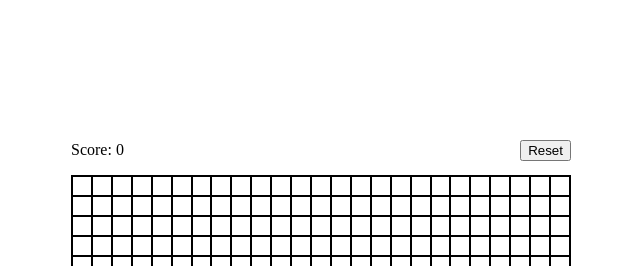
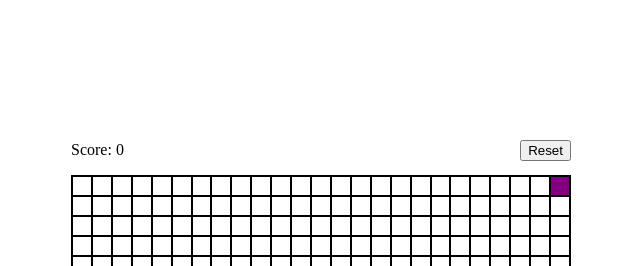
Before and after one commit to garrett-c714/snake, a React (Vite) app: page / in a window 1280 px wide. Shown: the top 266 px of the page, without its empty margins (319-959 px from the left). Built offline with nearby package versions, Linux system fonts and the light colour scheme.

Commit message:
Add back snake entity

```diff
--- a/src/components/Grid.tsx
+++ b/src/components/Grid.tsx
@@ -12,15 +12,14 @@ const Grid = props => {
     }
 
     return (
-	<div className="grid" style={gridStyle}>
-	    {Array.from({length: (size**2)-(score + 1)}).map((_, index) =>
-		<div key={`grid-item-${index}`} className="grid-cell"></div>
-	    )}
-	    {/*<Entity type="snake" pos={snakePos} />*/}
-	    <Entity type="fruit" pos={fruitPos} />
-	</div>
+        <div className="grid" style={gridStyle}>
+            {Array.from({length: (size**2) - 2}).map((_, index) =>
+                <div key={`grid-item-${index}`} className="grid-cell"></div>
+            )}
+            <Entity type="snake" pos={snakePos} />
+            <Entity type="fruit" pos={fruitPos} />
+        </div>
     );
-
 }
 
 export default Grid;
```
Also changed, not shown: src/components/Game.tsx (+5 -4 lines).
